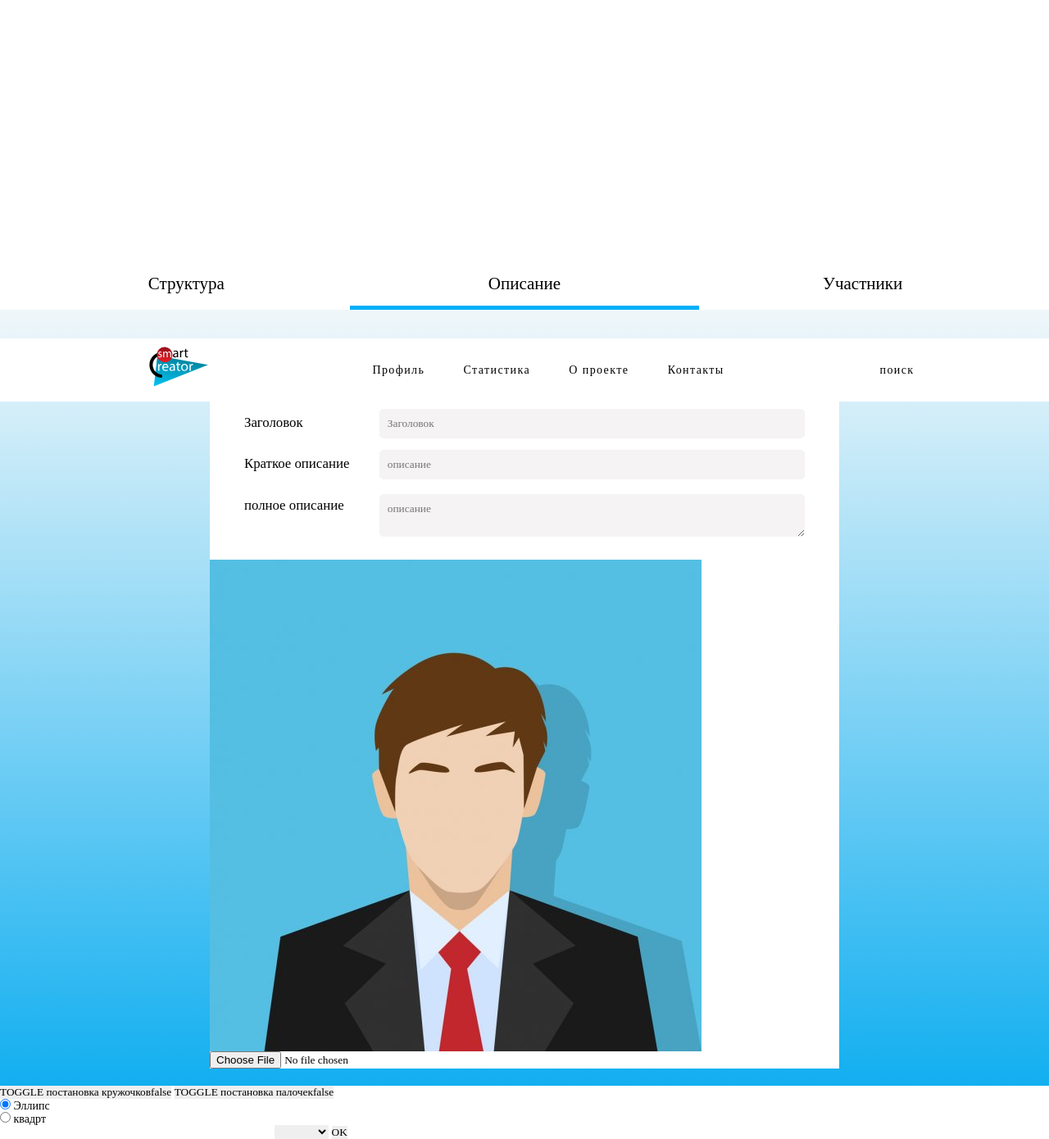
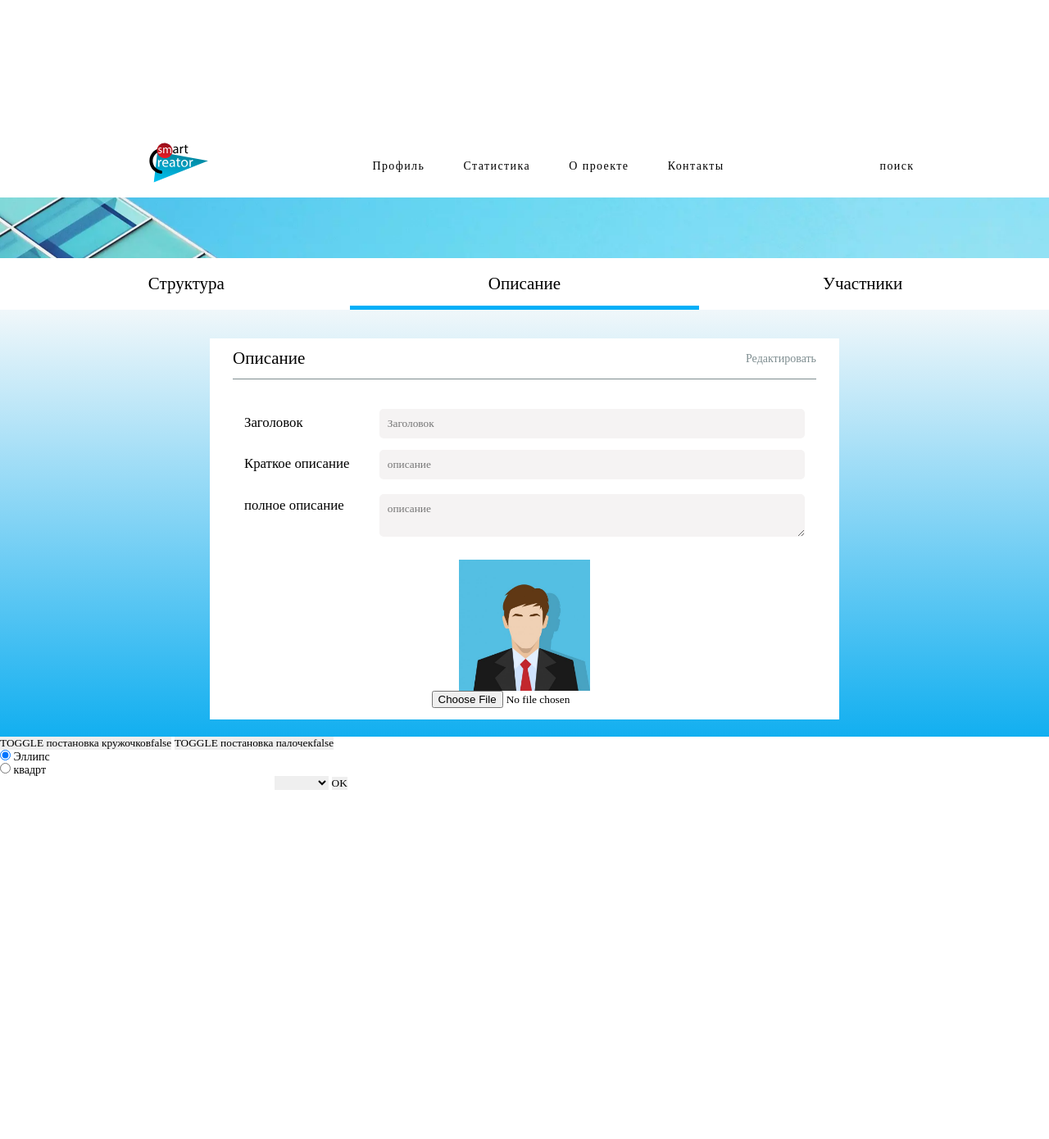
Before and after one commit to newpagexyz/BeCoder, a PHP site: page /project.html in a window 1280 px wide, after a click on "Описание". Shown: the whole page at 82% size. After the commit the page ends 964 px from the top, so only its background shows below. Run offline with PHP 8.4, Linux system fonts and the light colour scheme; some libraries are stand-ins or nearby versions.

Commit message:
Update project.css

```diff
--- a/style/project.css
+++ b/style/project.css
@@ -199,3 +199,22 @@
 
 .tabs-input__text3 {
   padding: 0.8em 0; }
+
+.tabs__img {
+  display: -webkit-box;
+  display: -ms-flexbox;
+  display: flex;
+  -webkit-box-orient: vertical;
+  -webkit-box-direction: normal;
+  -ms-flex-direction: column;
+  flex-direction: column;
+  -webkit-box-pack: center;
+  -ms-flex-pack: center;
+  justify-content: center;
+  -webkit-box-align: center;
+  -ms-flex-align: center;
+  align-items: center;
+  padding: 0 0 1em 0; }
+  .tabs__img img {
+    width: 160px;
+    height: 160px; }
```
